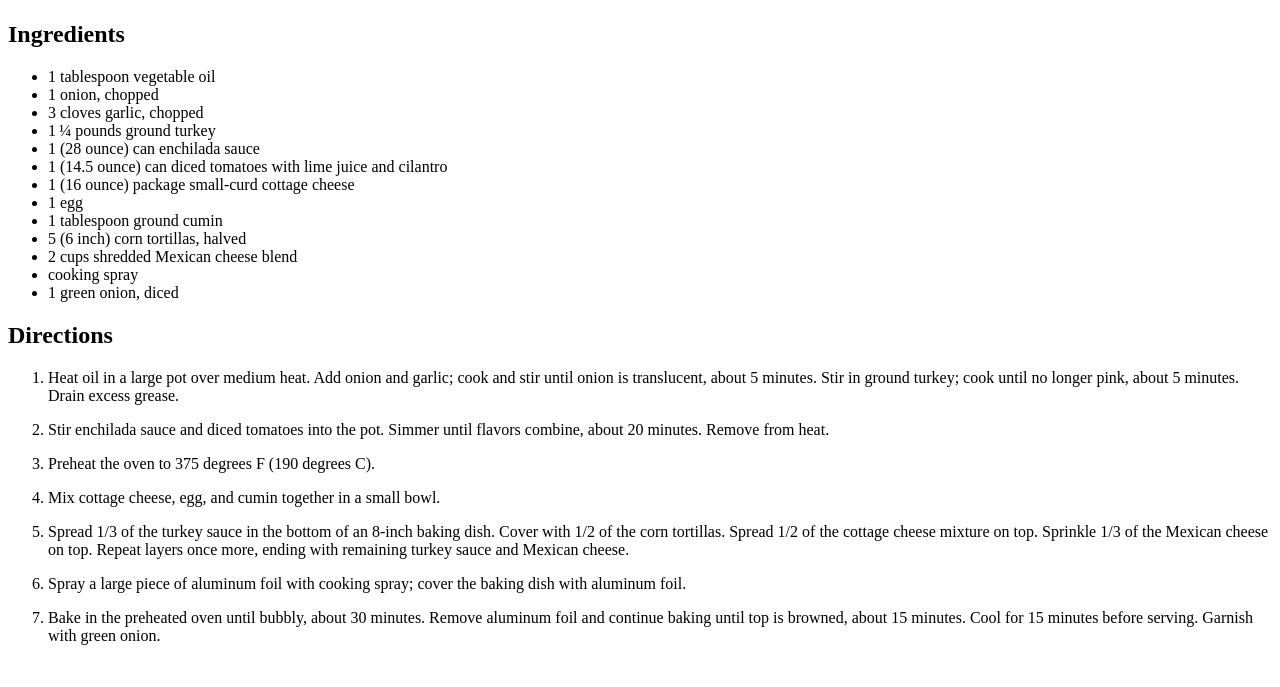
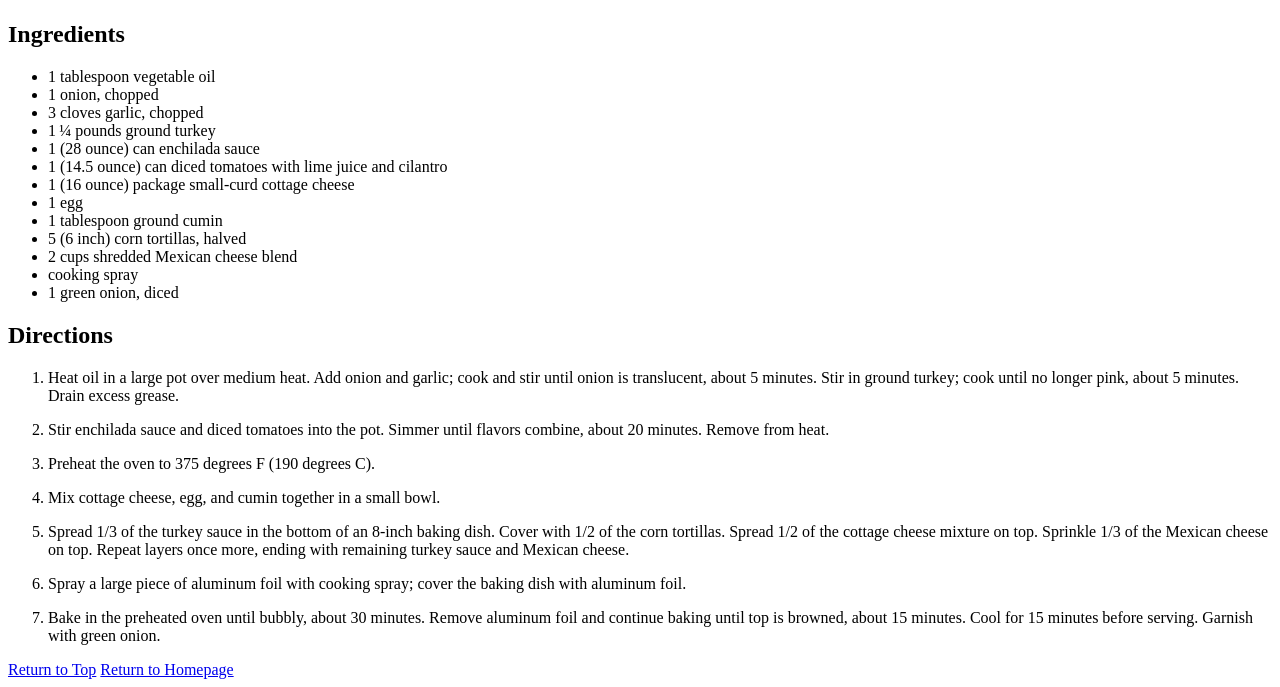
Before and after one commit to abhisheknirmal/odin-recipes, a plain HTML site: page recipes/lasagna.html in a window 1280 px wide. Shown: the part 511-1198 px from the top of the page. Before the commit the page ends 1172 px from the top, so only its background shows below. Drawn offline with Linux system fonts and the light colour scheme.

Commit message:
added hyperlinks for homepage

```diff
--- a/recipes/lasagna.html
+++ b/recipes/lasagna.html
@@ -35,6 +35,8 @@
         <li><p>Spray a large piece of aluminum foil with cooking spray; cover the baking dish with aluminum foil.</p></li>
         <li><P>Bake in the preheated oven until bubbly, about 30 minutes. Remove aluminum foil and continue baking until top is browned, about 15 minutes. Cool for 15 minutes before serving. Garnish with green onion.</P></li>
     </ol>
+    <a href="../recipes/lasagna.html">Return to Top</a>
+    <a href="../index.html">Return to Homepage</a>
 </body>
 
 </html>
```
